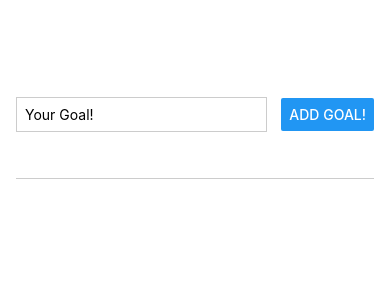
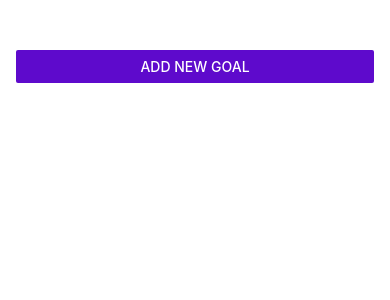
Before and after one commit to Abh1-Shek/my_app_5, a React Native app: screen / in a window 390 px wide. Shown: the top 300 px of the page. Built offline with nearby package versions, Linux system fonts and the light colour scheme.

Commit message:
modal now visible and invisible and everything working fine till now

```diff
--- a/App.js
+++ b/App.js
@@ -2,7 +2,6 @@ import {
   StyleSheet,
   View,
   Button,
-  TextInput,
   FlatList
 } from 'react-native';
 import { useState  } from 'react';
@@ -14,6 +13,15 @@ import GoalInput from './components/GoalInput';
 
 export default function App() {
   const [courseGoals, setCourseGoals] = useState([]);
+  const [modalIsVisible, setModalIsVisible] = useState(false);
+
+  function startAddGoalHandler() {
+    setModalIsVisible(true);
+  }
+
+  function endAddGoalHandler() {
+    setModalIsVisible(false);
+  }
 
   function addGoalHandler(enteredGoalText) {
     setCourseGoals((currentCourseGoals) => {
@@ -22,6 +30,7 @@ export default function App() {
         text: enteredGoalText
       }];
     });
+    endAddGoalHandler();
   }
 
   function deleteGoalHandler(id) {
@@ -33,8 +42,13 @@ export default function App() {
 
   return (
     <View style = {styles.appContainer}>
+      <Button title = 'Add New Goal'
+              color = "#5e0acc"
+              onPress = {startAddGoalHandler}/>
       <GoalInput onAddGoal = {addGoalHandler}
-                 onDeleteItem = {deleteGoalHandler} />
+                 onDeleteItem = {deleteGoalHandler}
+                 onCancel = {endAddGoalHandler}
+                 visible = {modalIsVisible}/>
       <View style = {styles.goalsContainer}>
         <FlatList data={courseGoals}
                   renderItem={
--- a/components/GoalInput.js
+++ b/components/GoalInput.js
@@ -2,7 +2,9 @@ import {
     StyleSheet,
     View,
     TextInput,
-    Button
+    Button,
+    Modal,
+    Image,
 } from 'react-native'
 import { useState } from 'react'
 
@@ -22,17 +24,25 @@ function GoalInput(props) {
     }
 
     return (
+        <Modal visible={props.visible} animationType="slide">
             <View style = {styles.inputContainer}>
                 <TextInput
                     style = {styles.textInput}
                     placeholder='Your Goal!'
                     value = {enteredGoalText}
                     onChangeText={goalInputHandler}/>
-            <Button
+                <View style = {styles.buttonContainer}>
+                    <View style={styles.button}><Button
                         title = 'add goal!'
                         onPress={addGoalHandler}
-            />
+                    /></View>
+                    <View style={styles.button}><Button
+                            title = 'Cancel'
+                            onPress = {props.onCancel}/>
                     </View>
+                </View>
+            </View>
+        </Modal>
     );
 };
 
@@ -43,18 +53,27 @@ export default GoalInput;
 const styles = StyleSheet.create({
     inputContainer: {
         flex: 1,
-        flexDirection: 'row',
-        justifyContent: 'space-between',
+        flexDirection: 'column',
+        justifyContent: 'center',
         alignItems: 'center',
         marginBottom: 24,
+        padding: 16,
         borderBottomWidth: 1,
-        borderBottomColor: '#cccccc'
+        borderBottomColor: '#cccccc',
     },
     textInput: {
         borderWidth: 1,
         borderColor: '#cccccc',
-        width: '70%',
+        width: '100%',
         marginRight: 8,
-        padding: 8
+        padding: 8,
     },
+    buttonContainer: {
+        marginTop: 16,
+        flexDirection: 'row',
+    },
+    button: {
+        width: '30%',
+        marginHorizontal: 8
+    }
 });
--- a/components/GoalItem.js
+++ b/components/GoalItem.js
@@ -1,5 +1,11 @@
 import React from 'react'
-import { StyleSheet, Text, Pressable, View } from 'react-native'
+import {
+    StyleSheet,
+    Text,
+    Pressable,
+    View,
+    Modal
+}   from 'react-native'
 
 
 function GoalItem(props) {
```
Lines whose indentation alone changed are shown as unchanged.
